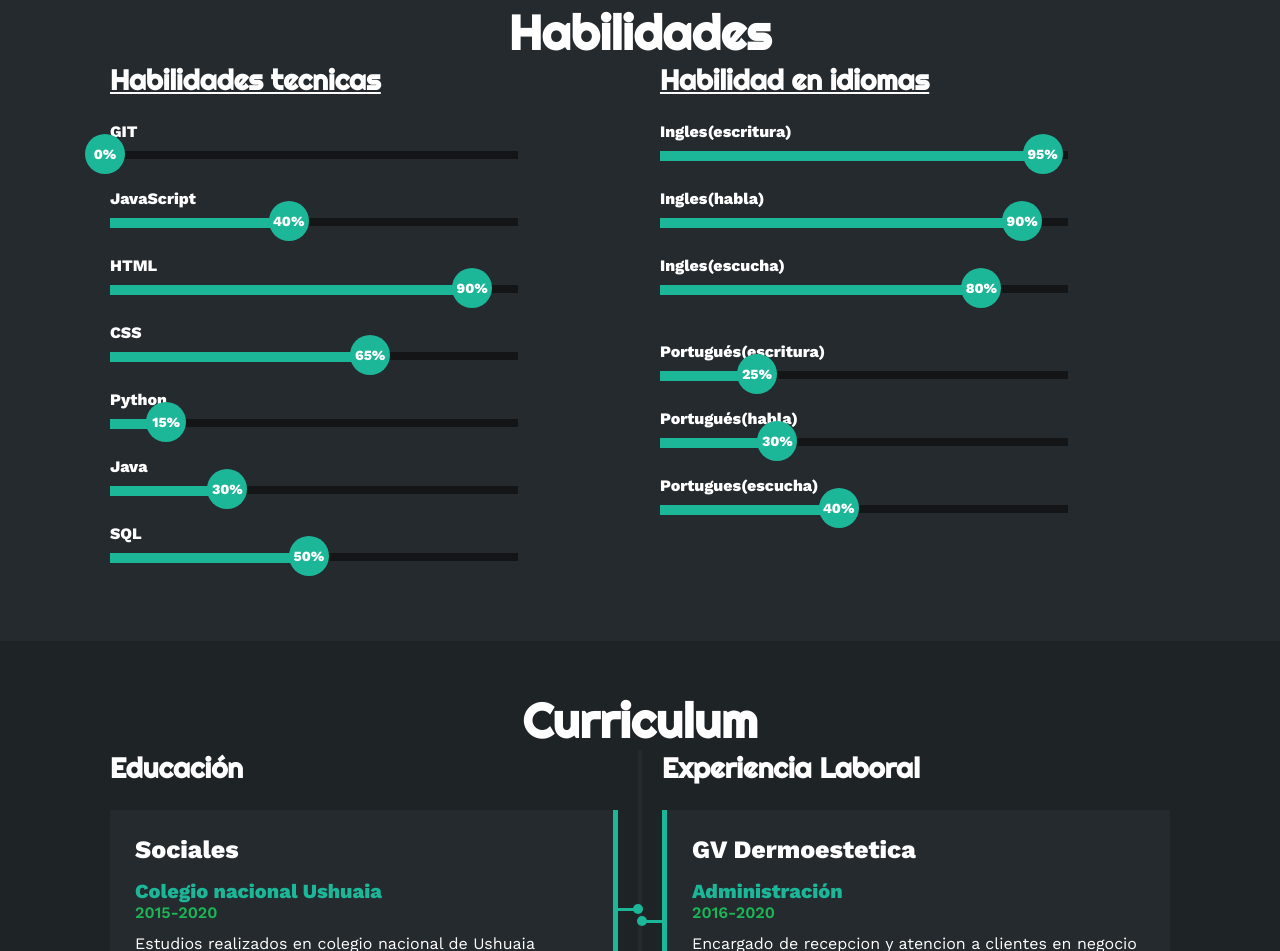
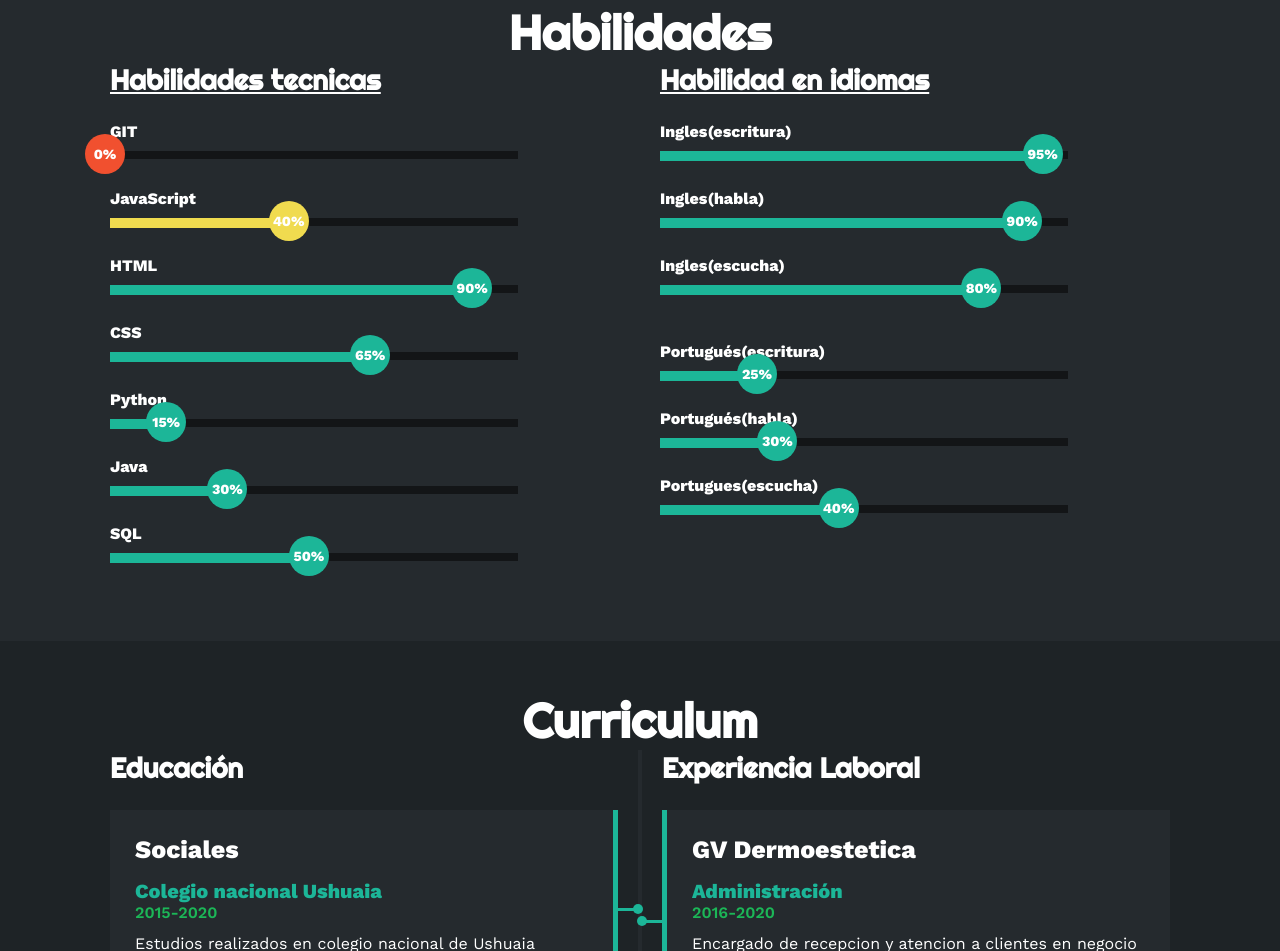
Before and after one commit to scry3/Gaston-cornejo-portfolio, a plain HTML site: page index.html in a window 1280 px wide. Shown: the part 1832-2783 px from the top of the page. Drawn offline with nearby package versions, Linux system fonts and the light colour scheme.

Commit message:
Update style.css

```diff
--- a/style.css
+++ b/style.css
@@ -288,6 +288,21 @@ html {
   right: -15px;
   font-size: 14px;
 }
+/*barra de javascript*/
+.skill.javascript .barra-skill .progreso span {
+  background-color: #f0db4f;
+}
+.skills .skill .javascript {
+  background-color: #f0db4f;
+}
+/*barra de git*/
+.skill.git .barra-skill .progreso span {
+  background-color: #f1502f;
+}
+.skills .skill .git {
+  background-color: #f1502f;
+}
+
 @keyframes javascript {
   0% {
     width: 0%;
```
